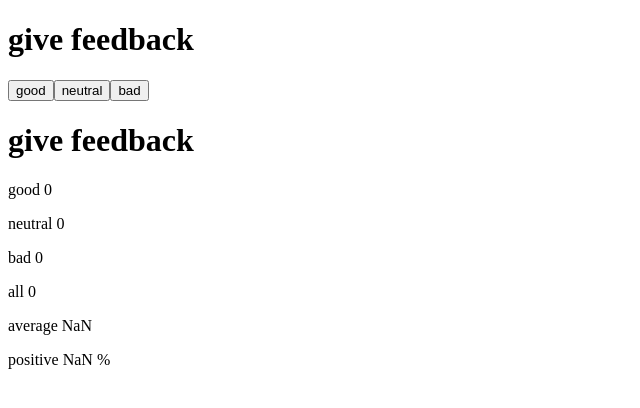
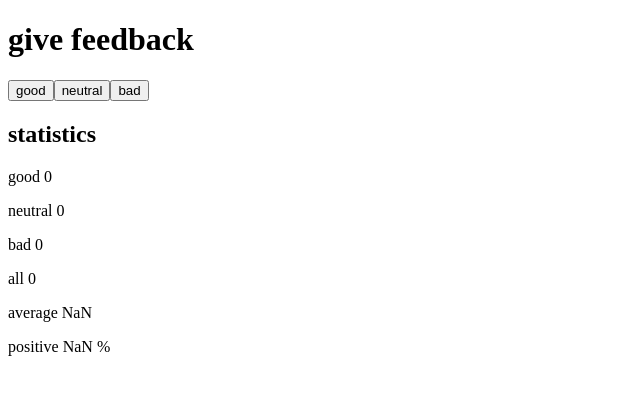
Before and after one commit to imandresmorales/part-1, a React (Vite) app in the folder unicafe/unicafe/: page / in a window 1280 px wide. Shown: the top 408 px of the page, without its empty margins (0-640 px from the left). Built offline with nearby package versions, Linux system fonts and the light colour scheme.

Commit message:
unicafe paso 3

```diff
--- a/unicafe/unicafe/src/App.jsx
+++ b/unicafe/unicafe/src/App.jsx
@@ -5,6 +5,30 @@ const Button = ({handleClick, text}) => (
     {text}
   </button>
 )
+
+const Statistics = (props) => {
+  const all = () => (props.good + props.bad + props.neutral)
+
+  const average = () => {
+    return (props.good - props.bad) / all()
+  }
+
+  const positive = () => {
+    return (props.good / all()) * 100
+  }
+
+  return (
+    <>
+      <h2>statistics</h2>
+      <p>good {props.good}</p>
+      <p>neutral {props.neutral}</p>
+      <p>bad {props.bad}</p>
+      <p>all {all()}</p>
+      <p>average {average()}</p>
+      <p>positive {positive()} %</p>
+   </>
+  )
+}
 
 const App = () => {
   // guarda los clics de cada botón en su propio estado
@@ -30,29 +54,15 @@ const App = () => {
     setNeutral(neutral)
   }
 
-  const all = () => (good + bad + neutral)
-
-  const average = () => {
-    return (good - bad) / all()
-  }
-
-  const positive = () => {
-    return (good / all()) * 100
-  }
-
   return (
     <div>
       <h1>give feedback</h1>
       <Button handleClick = {HandleGoodClick} text = "good" />
       <Button handleClick = {HandleNeutralClick} text = "neutral" />
       <Button handleClick = {HandleBadClick} text = "bad" />
-      <h1>give feedback</h1>
-      <p>good {good}</p>
-      <p>neutral {neutral}</p>
-      <p>bad {bad}</p>
-      <p>all {all()}</p>
-      <p>average {average()}</p>
-      <p>positive {positive()} %</p>
+      <Statistics
+        good={good} neutral={neutral} bad={bad}
+      />
     </div>
   )
 }
```
